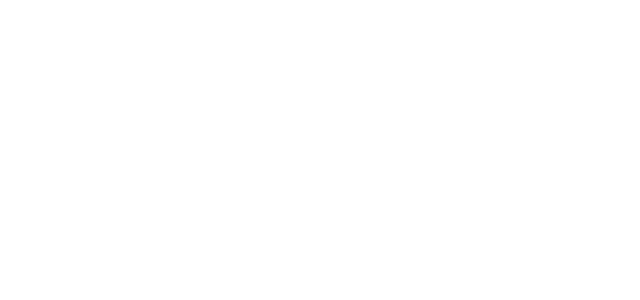
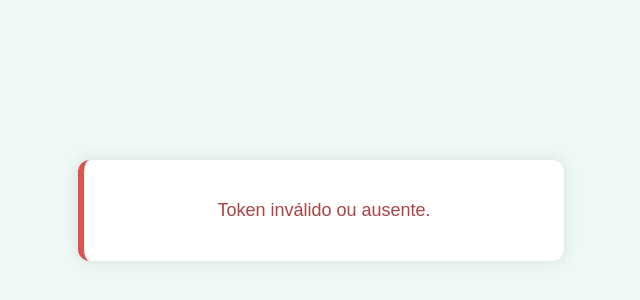
Before and after one commit to andrecosta02/next_talents, a React (Create React App) app in the folder front/: page /confirma-email in a window 1280 px wide. Before the commit this address had no page. Shown: the part 190-490 px from the top of the page, without its empty margins (319-959 px from the left). Built offline with nearby package versions, Linux system fonts and the light colour scheme.

Commit message:
Atualizando

```diff
--- a/front/src/App.js
+++ b/front/src/App.js
@@ -2,6 +2,7 @@ import React from 'react';
 import { BrowserRouter as Router, Routes, Route } from 'react-router-dom';
 import TelaInicio from './pages/aluno/telaInicio/TelaInicio';
 import Register from './pages/aluno/telaCadastro/Register';
+import ConfirmaEmail from './pages/aluno/confirmaEmail/confirmaEmail';
 
 function App() {
   return (
@@ -12,6 +13,7 @@ function App() {
       <Routes>
         <Route path="/" element={<TelaInicio />} />
         <Route path="/register" element={<Register />} />
+        <Route path="/confirma-email" element={<ConfirmaEmail />} />
       </Routes>
     </Router>
   );
--- /dev/null
+++ b/front/src/pages/aluno/confirmaEmail/confirmaEmail.css
@@ -0,0 +1,33 @@
+.confirm-email-container {
+    display: flex;
+    justify-content: center;
+    align-items: center;
+    height: 100vh;
+    background-color: #eef8f4;
+    font-family: Arial, sans-serif;
+  }
+
+  .confirm-box {
+    background-color: white;
+    padding: 40px;
+    border-radius: 12px;
+    box-shadow: 0 0 15px rgba(0, 0, 0, 0.1);
+    text-align: center;
+    width: 100%;
+    max-width: 400px;
+    font-size: 18px;
+  }
+
+  .confirm-box.success {
+    border-left: 6px solid #5bb38b;
+    color: #2e6652;
+  }
+
+  .confirm-box.error {
+    border-left: 6px solid #d9534f;
+    color: #a94442;
+  }
+
+  .confirm-box p {
+    margin: 0;
+  }
--- /dev/null
+++ b/front/src/pages/aluno/confirmaEmail/confirmaEmail.jsx
@@ -0,0 +1,53 @@
+import React, { useEffect, useState } from "react";
+import { useLocation, useNavigate } from "react-router-dom";
+import "./confirmaEmail.css";
+
+export default function ConfirmEmail() {
+  const location = useLocation();
+  const navigate = useNavigate();
+  const [status, setStatus] = useState("loading");
+  const [message, setMessage] = useState("");
+
+  useEffect(() => {
+    const params = new URLSearchParams(location.search);
+    const token = params.get("token");
+
+    if (!token) {
+      setStatus("error");
+      setMessage("Token inválido ou ausente.");
+      return;
+    }
+
+    console.log(JSON.stringify({ token }))
+
+    fetch("http://localhost:3000/nexttalents/student/confirm-email", {
+      method: "POST",
+      headers: { "Content-Type": "application/json" },
+      body: JSON.stringify({ token })
+    })
+      .then(async (res) => {
+        const data = await res.json();
+        if (res.ok) {
+          setStatus("success");
+          setMessage("E-mail confirmado com sucesso!");
+          setTimeout(() => navigate("/login"), 3000);
+        } else {
+          setStatus("error");
+          setMessage(data.message || "Erro ao confirmar e-mail.");
+        }
+      })
+      .catch(() => {
+        setStatus("error");
+        setMessage("Erro de conexão com o servidor.");
+      });
+  }, [location.search, navigate]);
+
+  return (
+    <div className="confirm-email-container">
+      <div className={`confirm-box ${status}`}>
+        {status === "loading" && <p>Confirmando seu e-mail...</p>}
+        {status !== "loading" && <p>{message}</p>}
+      </div>
+    </div>
+  );
+}
```
Also changed, not shown: 1 other file (tests, documents, lock files or other folders).
